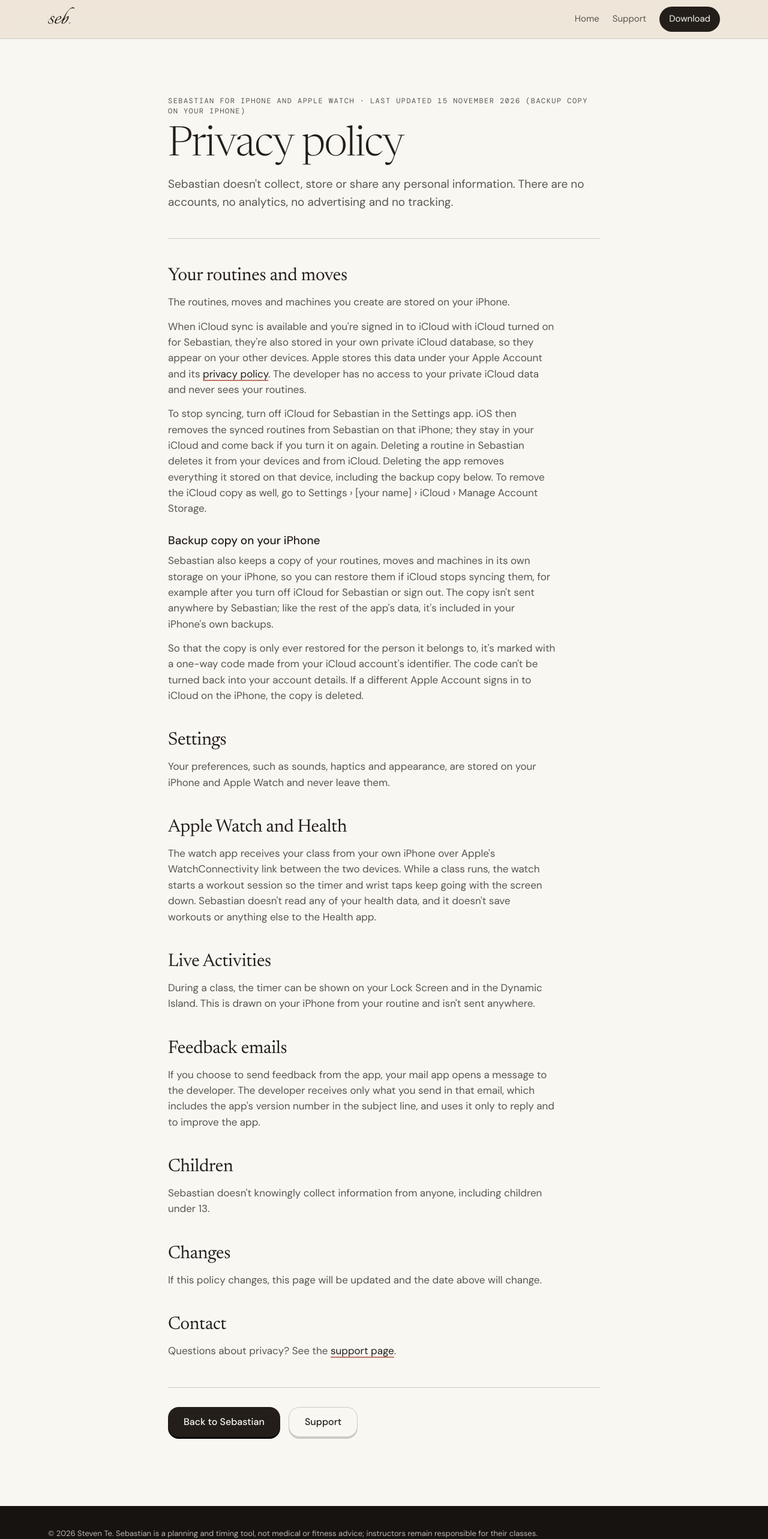
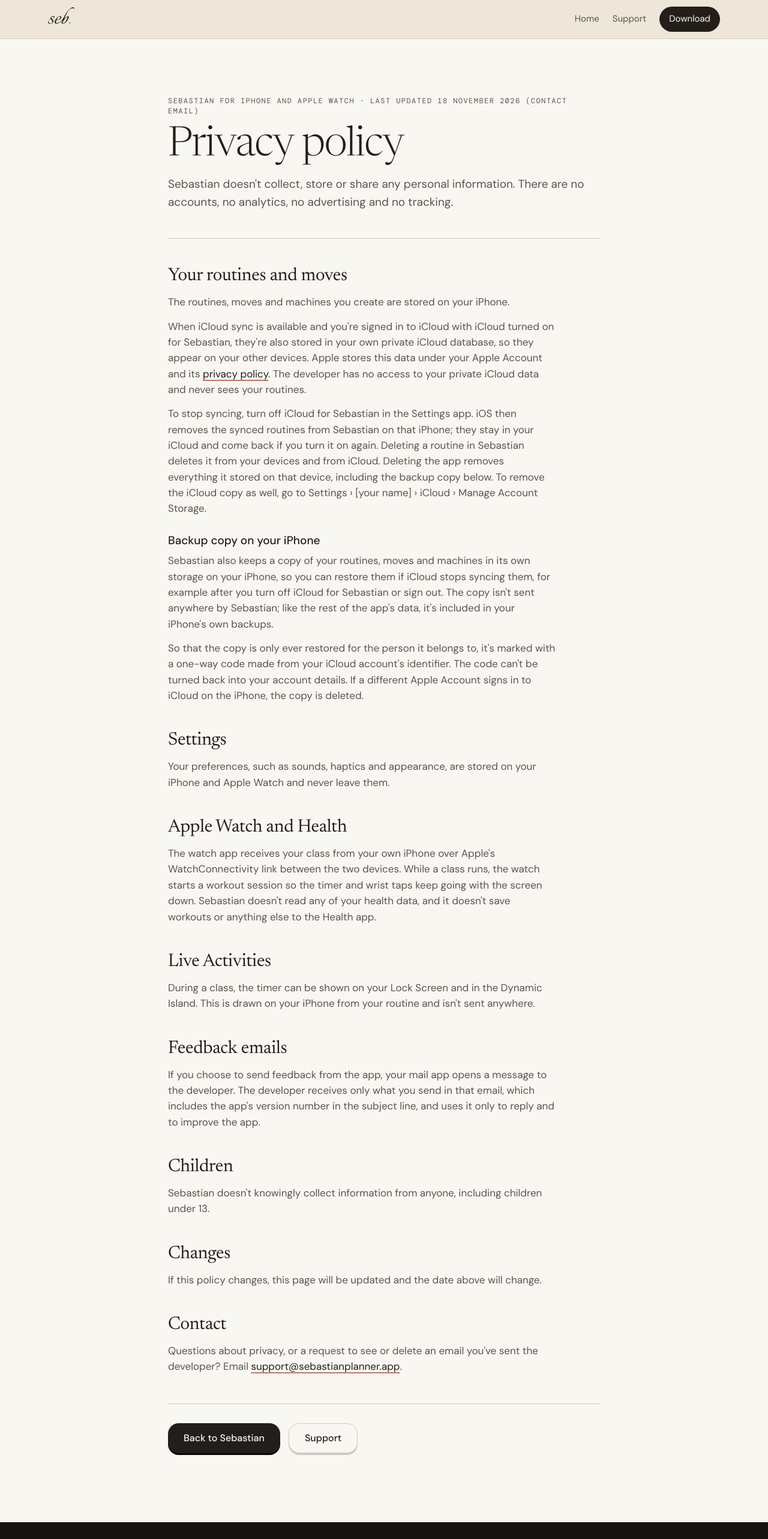
Before and after one commit to testeven152/sebastian-app, a plain HTML site: page privacy/index.html in a window 1280 px wide. Shown: the top 2565 px of the page at 60% size. Drawn offline with Linux system fonts and the light colour scheme.

Commit message:
Privacy policy: contact at support@sebastianplanner.app
Co-Authored-By: Claude Opus 5.5 <noreply@anthropic.com>

```diff
--- a/privacy/index.html
+++ b/privacy/index.html
@@ -25,7 +25,7 @@
 
 <main class="doc">
 <div class="doc-head">
-  <span class="meta rise" style="--d:0">Sebastian for iPhone and Apple Watch · Last updated 15 November 2026 (backup copy on your iPhone)</span>
+  <span class="meta rise" style="--d:0">Sebastian for iPhone and Apple Watch · Last updated 18 November 2026 (contact email)</span>
   <h1 class="rise" style="--d:1">Privacy policy</h1>
   <p class="lead rise" style="--d:2">Sebastian doesn't collect, store or share any personal information. There are no accounts, no analytics, no advertising and no tracking.</p>
 </div>
@@ -57,7 +57,7 @@
 <p>If this policy changes, this page will be updated and the date above will change.</p>
 
 <h2>Contact</h2>
-<p>Questions about privacy? See the <a href="../support/">support page</a>.</p>
+<p>Questions about privacy, or a request to see or delete an email you've sent the developer? Email <a href="mailto:support@sebastianplanner.app">support@sebastianplanner.app</a>.</p>
 
 <div class="doc-more">
   <a class="btn ink" href="../">Back to Sebastian</a>
```
